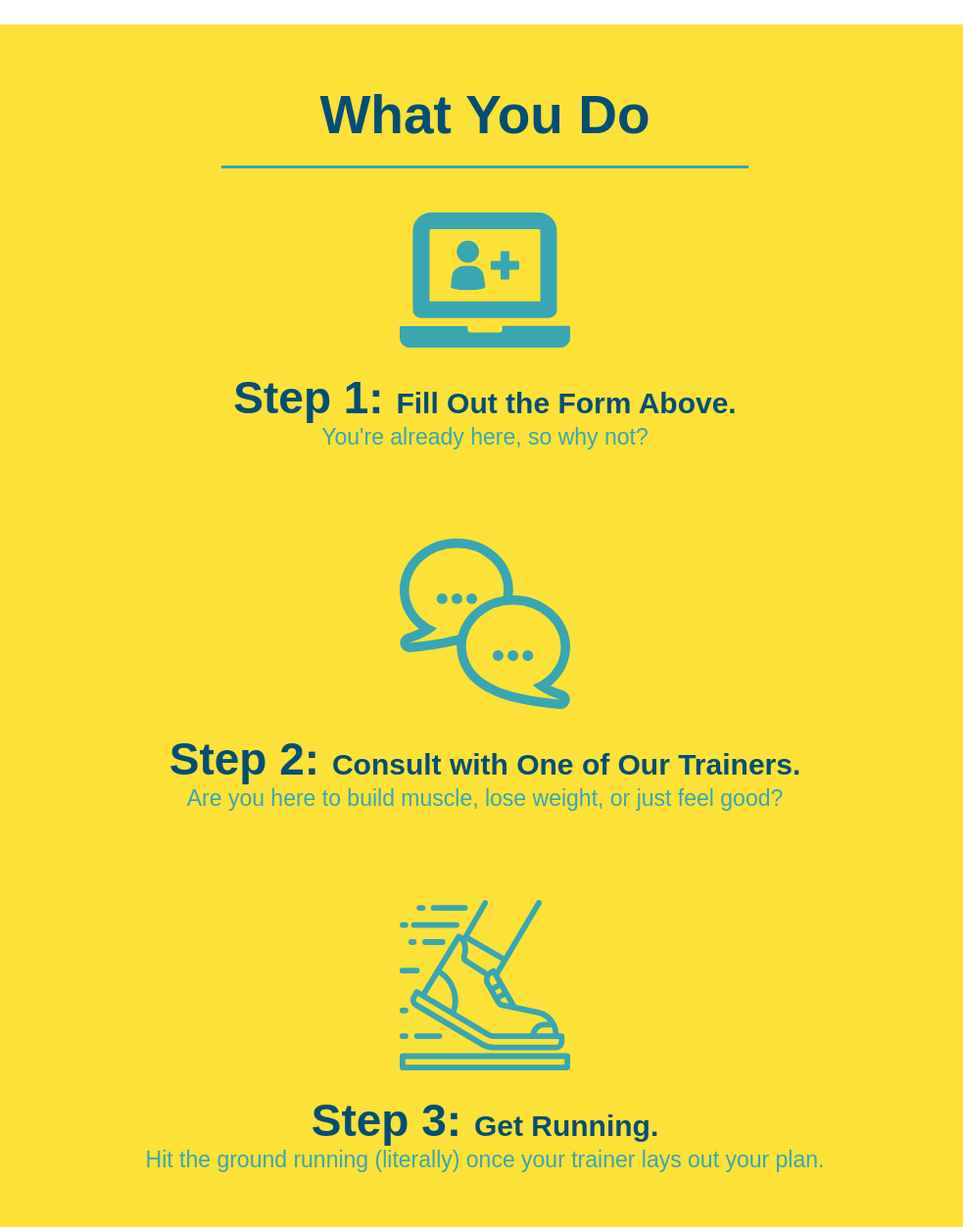
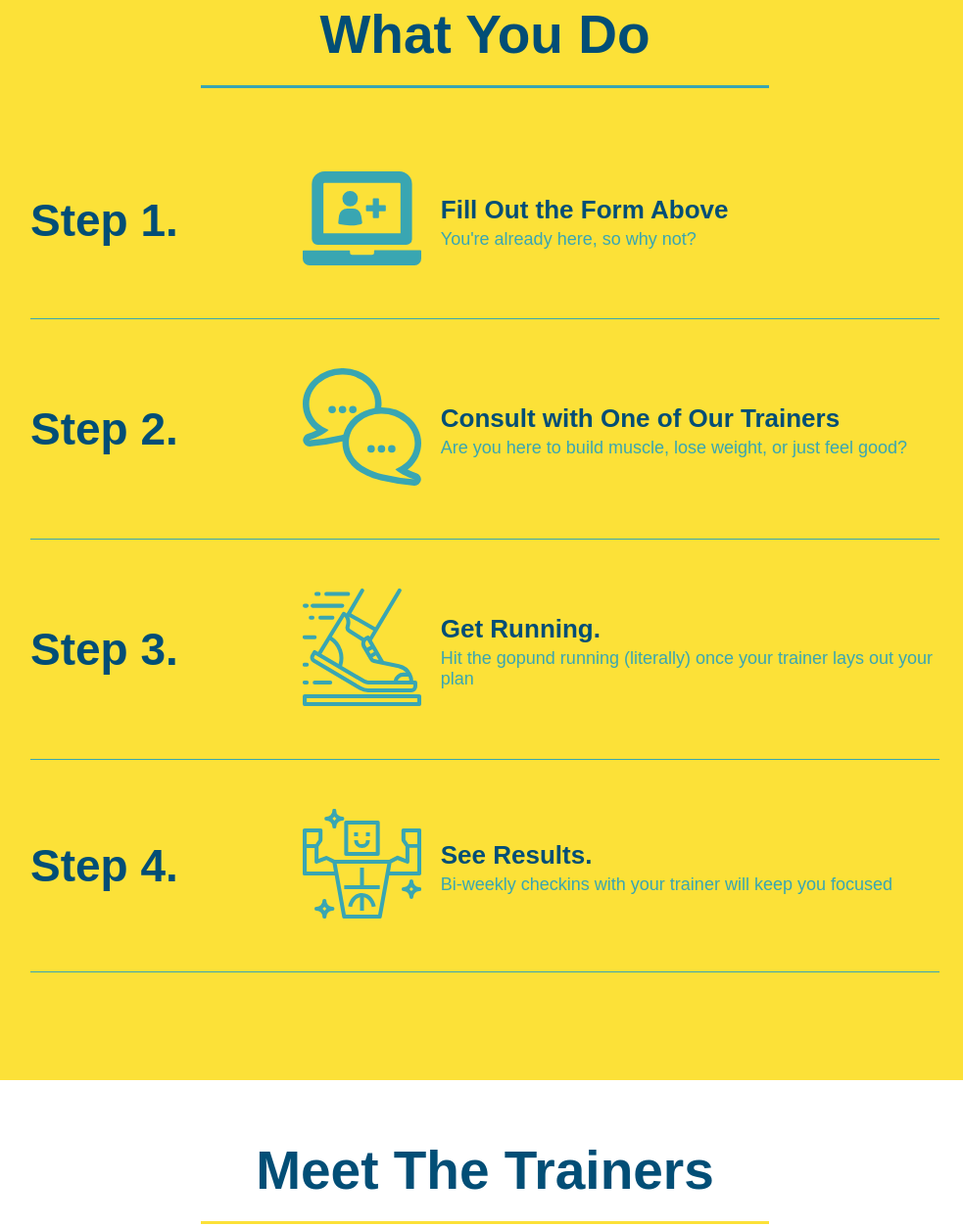
Before and after one commit to DiLorenzoJ/run-buddy, a plain HTML site: page index.html in a window 1280 px wide. Shown: the part 1171-2424 px from the top of the page at 98% size, without its empty margins (145-1128 px from the left). Drawn offline with Linux system fonts and the light colour scheme.

Commit message:
add flexbox to the steps

```diff
--- a/assets/css/style.css
+++ b/assets/css/style.css
@@ -149,25 +149,21 @@ section {
 }
 
 .intro p {
-    line-height: 1.7;
-    color: #39a6b2;
-    width: 80%;
-    font-size: 20px;
-    margin: 0 auto;
+    text-align: center;
 }
 
 .steps {
-    text-align: center;
     background: #fce138;
 }
 
 .section-title {
     font-size: 55px;
     color: #024e76;
-    margin-bottom: 35px;
-    padding: 0 100px 20px 100px;
-    display: inline-block;
     border-bottom: 3px solid;
+    padding-bottom: 20px;
+    text-align: center;
+    margin: 0 auto 35px auto;
+    width: 50%;
 }
 
 .primary-border {
@@ -178,31 +174,52 @@ section {
     border-color: #39a6b2;
 }
 
-.steps div {
-    margin-bottom: 80px;
+.step {
+    margin: 50px auto;
+    padding-bottom: 50px;
+    width: 80%;
+    border-bottom: 1px solid #39a6b2;
+    display: flex;
+    flex-wrap: wrap;
+    align-items: center;
+    justify-content: space-between;
 }
 
-.steps img {
-    width: 15%;
-    margin: 10px 0;
+.step h3 {
+    color: #024e76;
+    font-size: 46px;
+    flex: 1 30%;
 }
 
-.steps h3 {
-    color: #024e76;
-    font-size: 46px;
-    margin-top: 10px;
+.step-info {
+    flex: 2 70%;
+    display: flex;
+    flex-wrap: wrap;
+    align-items: center;
 }
 
-.steps p {
-    color: #39a6b2;
-    font-size: 23px;
+.step-img {
+    flex: 1 12%;
+    margin-right: 20px;
 }
 
-.steps span {
-    font-size: 30px;
+.step-img img {
+    max-width: 100%;
 }
-.trainers {
-    text-align: center;
+
+.step-text {
+    flex: 12;
+}
+
+.step-text p {
+    color: #39a6b2;
+    font-size: 18px;
+}
+
+.step-text h4 {
+    font-size: 26px;
+    line-height: 1.5;
+    color: #024e76;
 }
 
 .trainer {
@@ -251,7 +268,6 @@ section {
 /* REACH OUT STYLES START */
 
 .contact {
-    text-align: center;
     background: #024e76;
 }
 
@@ -291,3 +307,7 @@ section {
 }
 
 /* REACH OUT STYLES END */
+
+.flex-row {
+    display: flex;
+}
--- a/index.html
+++ b/index.html
@@ -73,47 +73,89 @@
 
       <!--"what we do" section-->
       <section id="what-we-do" class="intro">
-        <h2 class="section-title primary-border">What We Do </h2>
+        <div class="flex-row">
+          <h2 class="section-title primary-border">
+            What We Do
+          </h2>
+        </div>
+        <div class="flex-row">
           <p>
             butcher selfies chambray shabby chic gentrify readymade yr Echo Park XOXO Tumblr normcore Banksy direct trade Blue
             Bottle chillwave you probably haven't heard of them single-origin coffee Vice fanny pack fixie Odd Future Austin
             fingerstache pickled twee synth Wes Anderson Thundercats viral bitters flannel meggings narwhal Marfa Schlitz
             sustainable Intelligentsia umami deep v craft
           </p>
+        </div>
       </section>
 
       <!--"what you do" section-->
       <section id="what-you-do" class="steps">
-          <h2 class="section-title secondary-border">What You Do</h2>
+        <div class="flex-row">
+          <h2 class="section-title secondary-border">
+            What You Do
+          </h2>
+        </div>
 
-          <div>
+        <div class="step">
+          <h3>Step 1.</h3>
+          <div class="step-info">
+            <div class="step-img">
               <img src="./assets/images/step-1.svg" alt="" />
-            <h3>Step 1: <span>Fill Out the Form Above.</span></h3>
+            </div>
+            <div class="step-text">
+              <h4>Fill Out the Form Above</h4>
               <p>You're already here, so why not?</p>
             </div>
+          </div>
+        </div>
 
-          <div>
+        <div class="step">
+          <h3>Step 2.</h3>
+          <div class="step-info">
+            <div class="step-img">
               <img src="./assets/images/step-2.svg" alt="" />
-            <h3>Step 2: <span>Consult with One of Our Trainers.</span></h3>
+            </div>
+            <div class="step-text">
+              <h4>Consult with One of Our Trainers</h4>
               <p>Are you here to build muscle, lose weight, or just feel good?</p>
             </div>
-
-          <div>
-            <img src="./assets/images/step-3.svg" alt="" />
-            <h3>Step 3: <span>Get Running.</span></h3>
-            <p>Hit the ground running (literally) once your trainer lays out your plan.</p>
+          </div>
         </div>
 
-          <div>
+        <div class="step">
+          <h3>Step 3.</h3>
+          <div class="step-info">
+            <div class="step-img">
+              <img src="./assets/images/step-3.svg" alt="" />
+            </div>
+            <div class="step-text">
+              <h4>Get Running.</h4>
+              <p>Hit the gopund running (literally) once your trainer lays out your plan</p>
+            </div>
+          </div>
+        </div>
+
+        <div class="step">
+          <h3>Step 4.</h3>
+          <div class="step-info">
+            <div class="step-img">
               <img src="./assets/images/step-4.svg" alt="" />
-            <h3>Step 4: <span> See Results.</span></h3>
-            <p>Bi-weekly checkins with your trainer will keep you focused.</p>
+            </div>
+            <div class="step-text">
+              <h4>See Results.</h4>
+              <p>Bi-weekly checkins with your trainer will keep you focused</p>
+            </div>
+          </div>
         </div>
       </section>
 
       <!--"meet the trainers" section-->
       <section id="your-trainers" class="trainers">
-          <h2 class="section-title primary-border">Meet The Trainers</h2>
+        <div class="flex-rox">
+          <h2 class="section-title primary-border">
+            Meet The Trainers
+          </h2>
+        </div>
 
         <!-- first trainer bio-->
         <article class="trainer">
@@ -157,7 +199,11 @@
 
       <!-- "reach out" section-->
       <section id="reach-out" class="contact">
-          <h2 class="section-title secondary-border">Reach Out</h2>
+        <div class="flex-row">
+          <h2 class="section-title secondary-border">
+            Reach Out
+          </h2>
+        </div>
         <div class="contact-info">
           <iframe
             src="https://www.google.com/maps/embed?pb=!1m18!1m12!1m3!1d93355.85291793554!2d-83.76645543476556!3d43.01259017067071!2m3!1f0!2f0!3f0!3m2!1i1024!2i768!4f13.1!3m3!1m2!1s0x882378fba5977317%3A0xc1853a098e33686b!2sFlint%2C%20MI!5e0!3m2!1sen!2sus!4v1644349656616!5m2!1sen!2sus"
```
Lines whose indentation alone changed are shown as unchanged.
